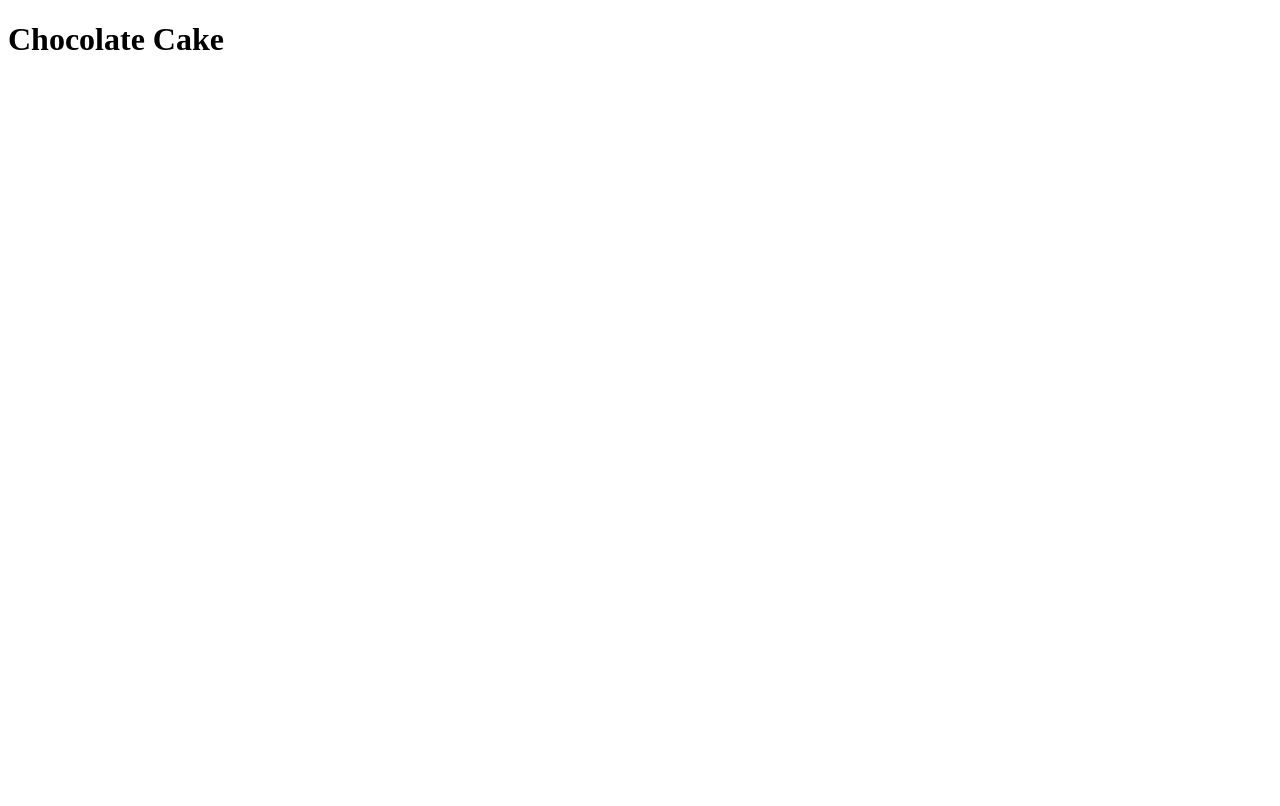
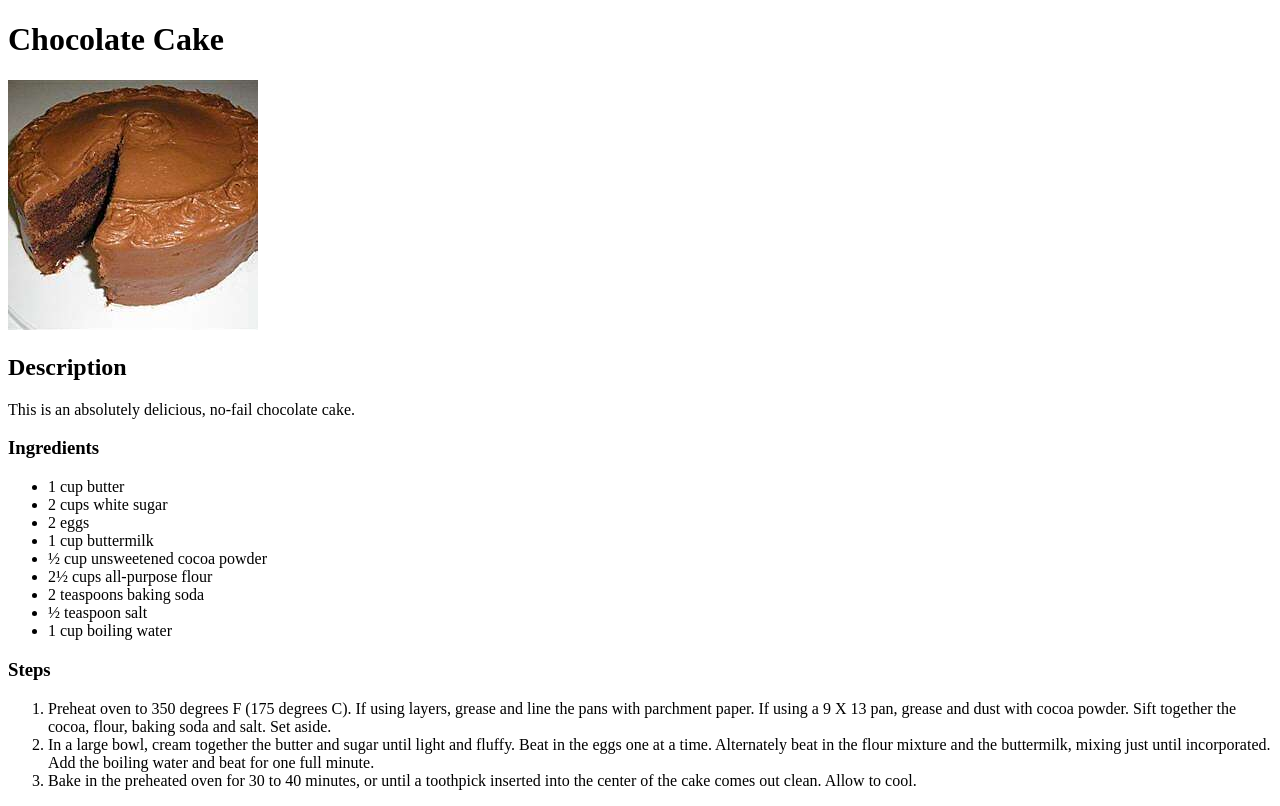
Before and after one commit to RodrigoGarciaT/odin-recipes, a plain HTML site: page recipes/chocolate-cake.html in a window 1280 px wide. Drawn offline with Linux system fonts and the light colour scheme.

Commit message:
Did the same as last edit but with the other 2 recipes

```diff
--- a/recipes/chocolate-cake.html
+++ b/recipes/chocolate-cake.html
@@ -6,6 +6,37 @@
 </head>
 <body>
     <h1>Chocolate Cake</h1>
+    <img src="../images/chocolate.jpeg">
 
+
+       <h2>Description</h2>
+
+
+       <p>This is an absolutely delicious, no-fail chocolate cake.</p>
+
+
+        <h3>Ingredients</h3>
+        <ul>
+            <li>1 cup butter</li>
+            <li>2 cups white sugar</li>
+            <li>2 eggs</li>
+            <li>1 cup buttermilk</li>
+            <li>½ cup unsweetened cocoa powder</li>
+            <li>2½ cups all-purpose flour</li>
+            <li>2 teaspoons baking soda</li>
+            <li>½ teaspoon salt</li>
+            <li>1 cup boiling water</li>
+        </ul>
+
+
+         <h3>Steps</h3>
+         <ol>
+             <li>Preheat oven to 350 degrees F (175 degrees C). If using layers, grease and line the pans with parchment paper.
+                 If using a 9 X 13 pan, grease and dust with cocoa powder. Sift together the cocoa, flour, baking soda and salt.
+                  Set aside.</li>
+             <li>In a large bowl, cream together the butter and sugar until light and fluffy. Beat in the eggs one at a time.
+                 Alternately beat in the flour mixture and the buttermilk, mixing just until incorporated. Add the boiling water and beat for one full minute.</li>
+             <li>Bake in the preheated oven for 30 to 40 minutes, or until a toothpick inserted into the center of the cake comes out clean. Allow to cool.</li>
+         </ol>
 </body>
 </html>
```
Also changed, not shown: recipes/chicken-thighs.html (+25 -0 lines), images/chicken.jpeg (added), images/chocolate.jpeg (added).
